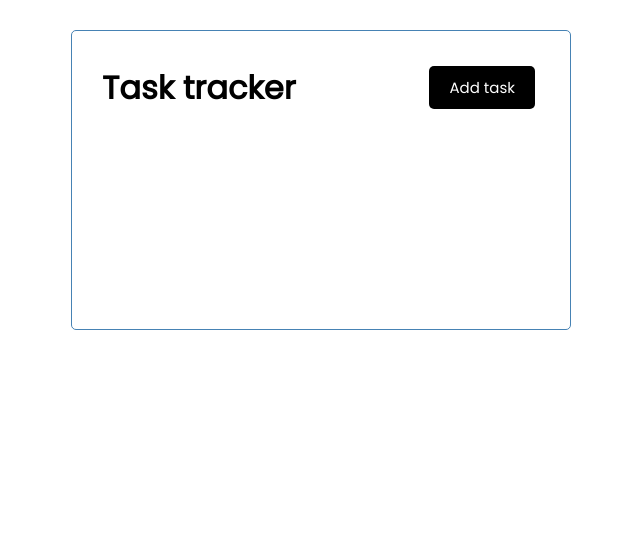
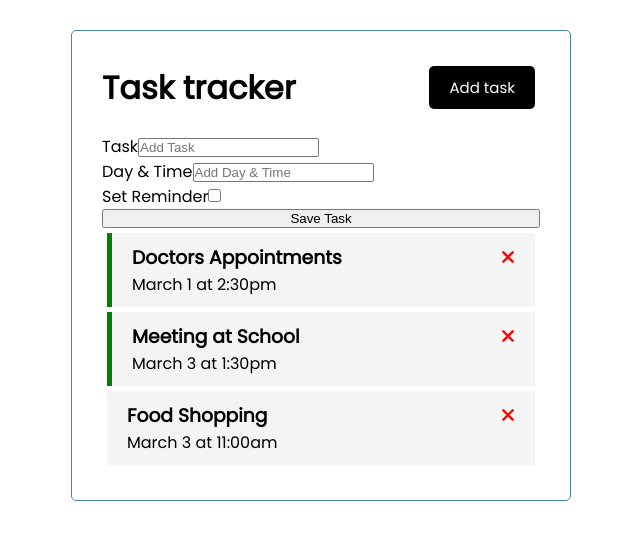
Before and after one commit to HENRYKC24/Task-Tracker-VueJS, a Vue app: page / in a window 1280 px wide. Shown: the top 540 px of the page, without its empty margins (319-959 px from the left). Built offline with nearby package versions, Linux system fonts and the light colour scheme.

Commit message:
Add delete and reminder feature

```diff
--- a/public/index.html
+++ b/public/index.html
@@ -1,15 +1,26 @@
 <!DOCTYPE html>
 <html lang="">
   <head>
-    <meta charset="utf-8">
-    <meta http-equiv="X-UA-Compatible" content="IE=edge">
-    <meta name="viewport" content="width=device-width,initial-scale=1.0">
-    <link rel="icon" href="<%= BASE_URL %>favicon.ico">
+    <meta charset="utf-8" />
+    <meta http-equiv="X-UA-Compatible" content="IE=edge" />
+    <meta name="viewport" content="width=device-width,initial-scale=1.0" />
+    <link rel="icon" href="<%= BASE_URL %>favicon.ico" />
+    <link
+      rel="stylesheet"
+      href="https://cdnjs.cloudflare.com/ajax/libs/font-awesome/6.3.0/css/all.min.css"
+      integrity="sha512-SzlrxWUlpfuzQ+pcUCosxcglQRNAq/DZjVsC0lE40xsADsfeQoEypE+enwcOiGjk/bSuGGKHEyjSoQ1zVisanQ=="
+      crossorigin="anonymous"
+      referrerpolicy="no-referrer"
+    />
     <title><%= htmlWebpackPlugin.options.title %></title>
   </head>
   <body>
     <noscript>
-      <strong>We're sorry but <%= htmlWebpackPlugin.options.title %> doesn't work properly without JavaScript enabled. Please enable it to continue.</strong>
+      <strong
+        >We're sorry but <%= htmlWebpackPlugin.options.title %> doesn't work
+        properly without JavaScript enabled. Please enable it to
+        continue.</strong
+      >
     </noscript>
     <div id="app"></div>
     <!-- built files will be auto injected -->
--- a/src/App.vue
+++ b/src/App.vue
@@ -1,43 +1,71 @@
 <template>
   <div class="container">
-    <Header  title="Task tracker" />
+    <Header title="Task tracker" />
+    <AddTask />
+    <Tasks
+      @toggle-reminder="toggleReminder"
+      @delete-task="deleteTask"
+      :tasks="tasks"
+    />
   </div>
 </template>
 
 <script>
-  import Header from './components/Header';
+import Header from "./components/Header";
+import Tasks from "./components/Tasks";
+import AddTask from "./components/AddTask";
+
 export default {
   name: "App",
   components: {
     Header,
+    Tasks,
+    AddTask,
   },
   data() {
     return {
-        tasks: []
+      tasks: [],
+    };
+  },
+  methods: {
+    deleteTask(id) {
+      console.log("from App.vue", id);
+      this.tasks = this.tasks.filter((t) => t.id !== id);
+    },
+    toggleReminder(id) {
+      this.tasks = this.tasks.map((t) => {
+        if (t.id === id) {
+          return {
+            ...t,
+            reminder: !t.reminder,
+          };
         }
+        return t;
+      });
+    },
   },
   created() {
     this.tasks = [
       {
         id: 1,
-          text: 'Doctors Appointments',
-          day: 'March 1 at 2:30pm',
+        text: "Doctors Appointments",
+        day: "March 1 at 2:30pm",
         reminder: true,
       },
       {
         id: 2,
-          text: 'Meeting at School',
-          day: 'March 3 at 1:30pm',
+        text: "Meeting at School",
+        day: "March 3 at 1:30pm",
         reminder: true,
       },
       {
         id: 3,
-          text: 'Food Shopping',
-          day: 'March 3 at 11:00am',
+        text: "Food Shopping",
+        day: "March 3 at 11:00am",
         reminder: false,
-        }
-      ]
-    }
+      },
+    ];
+  },
 };
 </script>
 
--- /dev/null
+++ b/src/components/AddTask.vue
@@ -0,0 +1,23 @@
+<template>
+  <form class="add-form">
+    <div class="form-control">
+      <label for="">Task</label>
+      <input type="text" name="text" placeholder="Add Task" />
+    </div>
+    <div class="form-control">
+      <label for="">Day & Time</label>
+      <input type="text" name="day" placeholder="Add Day & Time" />
+    </div>
+    <div class="form-control form-control-check">
+      <label for="">Set Reminder</label>
+      <input type="checkbox" name="reminder" />
+    </div>
+    <input type="submit" value="Save Task" class="btn-block" />
+  </form>
+</template>
+
+<script>
+export default {
+  name: "AddTask",
+};
+</script>
--- /dev/null
+++ b/src/components/Task.vue
@@ -0,0 +1,49 @@
+<template>
+  <div
+    @dblclick="$emit('toggleReminder', task.id)"
+    :class="[task.reminder ? 'reminder' : '', 'task']"
+  >
+    <h3>
+      {{ task.text }}
+      <i @click="deleteTask(task.id)" class="fas fa-times" />
+    </h3>
+    <p>{{ task.day }}</p>
+  </div>
+</template>
+
+<script>
+export default {
+  name: "Task",
+  props: {
+    task: Object,
+  },
+  methods: {
+    deleteTask(id) {
+      console.log("id", id);
+      this.$emit("delete-task", id);
+    },
+  },
+};
+</script>
+
+<style scoped>
+.fas {
+  color: #f00;
+}
+.task {
+  background: #f4f4f4;
+  margin: 5px;
+  padding: 10px 20px;
+  cursor: pointer;
+}
+
+.task.reminder {
+  border-left: 5px solid green;
+}
+
+.task h3 {
+  display: flex;
+  align-items: center;
+  justify-content: space-between;
+}
+</style>
--- /dev/null
+++ b/src/components/Tasks.vue
@@ -0,0 +1,23 @@
+<template>
+  <div :key="task.id" v-for="task in tasks">
+    <Task
+      @toggle-reminder="$emit('toggle-reminder', task.id)"
+      @delete-task="$emit('delete-task', task.id)"
+      :task="task"
+    />
+  </div>
+</template>
+
+<script>
+import Task from "./Task";
+export default {
+  name: "Tasks",
+  props: {
+    tasks: Array,
+  },
+  components: {
+    Task,
+  },
+  emits: ["delete-task", "toggle-reminder"],
+};
+</script>
```
Lines whose indentation alone changed are shown as unchanged.
